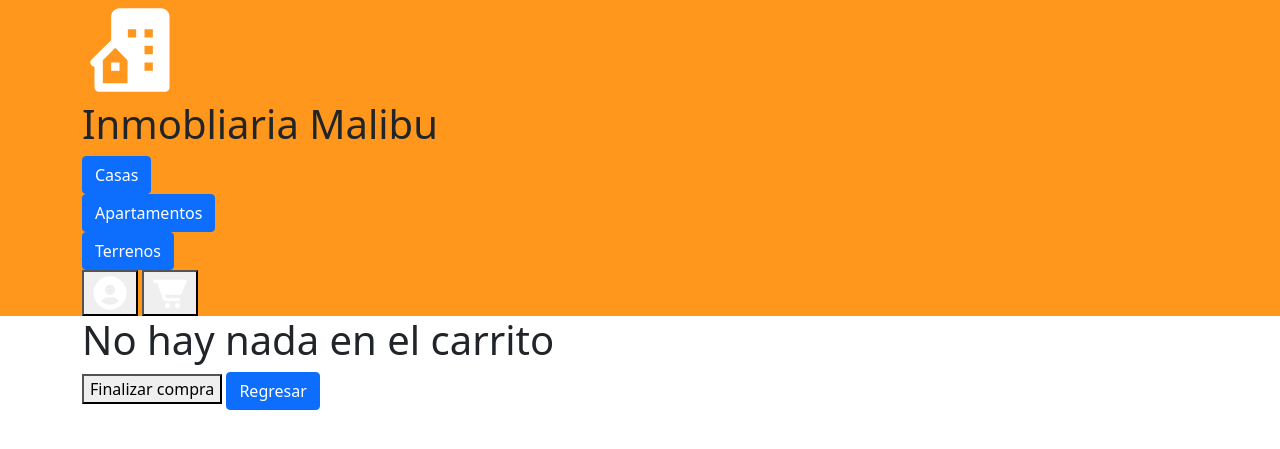
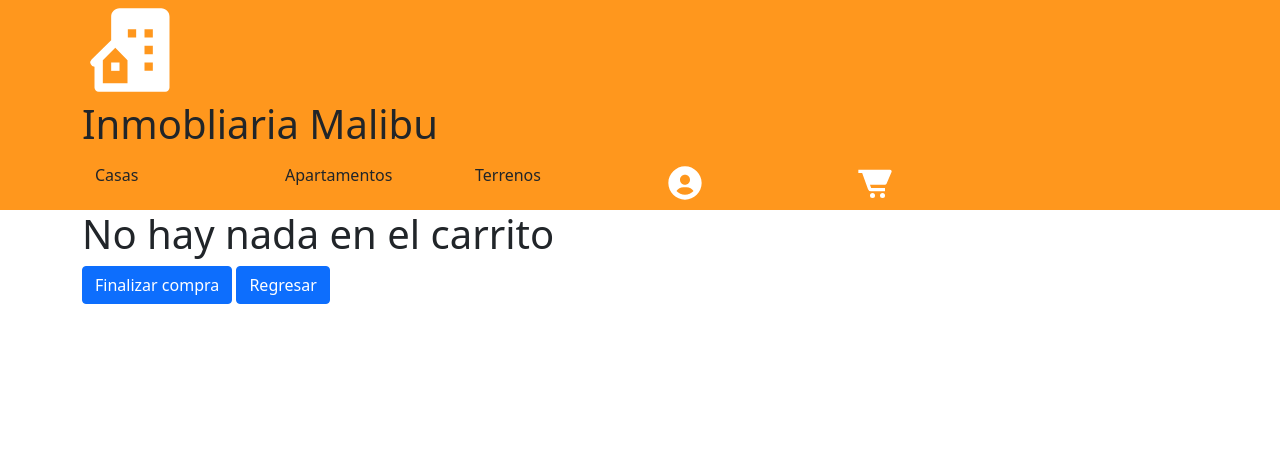
Before and after one commit to Xslance21/Inmobiliaria_malibu, a PHP site: page /carrito.php in a window 1280 px wide. Shown: the top 449 px of the page. Run offline with PHP 8.4, Linux system fonts and the light colour scheme; the visitor is signed in with stand-in values (Sample User, id 1).

Commit message:
aplicativo finalizado

```diff
--- a/carrito.php
+++ b/carrito.php
@@ -69,13 +69,13 @@
                 $total_carrito += $propiedad['price'];
 
                 echo ("
-                    <div class='row'>
-                        <div class='col'>
-                            <img src='".$propiedad['image_1']."' alt='X'>
+                    <div class='row my-5'>
+                        <div class='col-sm-6 col-md-6 col-lg-6 '>
+                            <img class='img-fluid' src='".$propiedad['image_1']."' alt='X'>
                         </div>
-                        <div class='col'>
+                        <div class='col-sm-6 col-md-6 col-lg-6'>
                             <h2>Propietario: ".$propiedad['name']."</h2>
-                            <h2>Precio: ".$propiedad['price']."</h2>
+                            <h2>Precio: \$".$propiedad['price']."</h2>
                         </div>
                     </div>
                 ");
@@ -97,7 +97,7 @@
     ?>
         <div class="row">
             <div class="col">
-                <button onclick="location.href='./invoice.php'">
+                <button class="btn btn-primary" onclick="location.href='./invoice.php'">
                     Finalizar compra
                 </button>
                 <input class="btn btn-primary" type="submit" onclick="location.href='landing_page.php'" value="Regresar">
--- a/casas.php
+++ b/casas.php
@@ -36,9 +36,9 @@
         require_once("./header.php")
     ?>
     <div class="container">
-        <div class="row">
+        <div class="row my-5">
             <div class="col">
-                <?php echo"<img class="."img-fluid"." src=".$propiedad['image_1']." alt="."Not found".">"; ?>
+                <?php echo"<img class='img-fluid' src=".$propiedad['image_1']." alt="."Not found".">"; ?>
             </div>
             <div class="col">
                 <p>Propietario: <?php echo $propiedad['id_users'] ?></p>
--- a/header.php
+++ b/header.php
@@ -5,7 +5,7 @@
     <meta http-equiv="X-UA-Compatible" content="IE=edge">
     <meta name="viewport" content="width=device-width, initial-scale=1.0">
     <link href="https://cdn.jsdelivr.net/npm/bootstrap@5.0.2/dist/css/bootstrap.min.css" rel="stylesheet" integrity="sha384-EVSTQN3/azprG1Anm3QDgpJLIm9Nao0Yz1ztcQTwFspd3yD65VohhpuuCOmLASjC" crossorigin="anonymous">
-    <link rel="stylesheet" href="style_header.css">
+    <link rel="stylesheet" type="text/css" href="./style_header.css">
     <title>header</title>
 </head>
 <body>
@@ -17,25 +17,33 @@
                     <h1>Inmobliaria Malibu</h1>
                 </div>
             </div>
-            <nav class="nav">
+            <nav>
                 <div class="row">
-                    <div class="col">
+                    <div class="col-sm-12 col-md-2 col-lg-2 d-inline">
                         <form action="./landing_page.php" method="POST" id="casas">
                             <input type="text" name="propiedad" value="casas" hidden>
-                            <button class="btn btn-primary" type="submit">Casas</button>
+                            <button class="btn" id="bh1" type="submit">Casas</button>
                         </form>
+                    </div>
+                    <div class="col-sm-12 col-md-2 col-lg-2 d-inline">
                         <form action="./landing_page.php" method="POST" id="apartamentos">
                             <input type="text" name="propiedad" value="apartamento" hidden>
-                            <button class="btn btn-primary" type="submit">Apartamentos</button>
+                            <button class="btn" id="bh2" type="submit">Apartamentos</button>
                         </form>
+                    </div>
+                    <div class="col-sm-2 col-md-2 col-lg-2 d-inline">
                         <form action="./landing_page.php" method="POST" id="terrenos">
                             <input type="text" name="propiedad" value="terrenos" hidden>
-                            <button class="btn btn-primary" type="submit">Terrenos </button>
+                            <button class="btn" id="bh3" type="submit">Terrenos </button>
                         </form>
-                        <button onclick="location.href='./perfil.php'">
+                    </div>
+                    <div class="col-sm-2 col-md-2 col-lg-2 d-inline">
+                        <button class="btn" onclick="location.href='./perfil.php'">
                             <img src="assets/perfil.svg" alt="X">
                         </button>
-                        <button onclick="location.href='./carrito.php'">
+                    </div>
+                    <div class="col-sm-2 col-md-2 col-lg-2 d-inline">
+                        <button class="btn" onclick="location.href='./carrito.php'">
                             <img src="assets/carrito.svg" alt="X">
                         </button>
                     </div>
--- a/landing_page.php
+++ b/landing_page.php
@@ -73,7 +73,7 @@
             foreach($propiedades as $x => $x_values){
                 echo
                 "
-                    <div class="."row".">
+                    <div class='row my-5'>
                         <div class="."col".">
                             <img class="."img-fluid"." src=".$x_values['image_1']." alt="."Null".">
                         </div>
@@ -83,7 +83,7 @@
                             <h2>Precio: \$".$x_values['price']."</h2>
                             <form action="."./casas.php"." method="."POST".">
                                 <input name="."id_propiedad"." value=".$x_values['id']." hidden>
-                                <button class="."btn btn-primary"." type="."submit".">ver</button>
+                                <button class='btn btn-primary' type="."submit".">ver</button>
                             </form>
                         </div>
                     </div>
```
Also changed, not shown: invoice.php (+8 -7 lines), perfil.php (+5 -5 lines), assets/add_carrito.svg (added), style_header.css (line endings or trailing spaces).
